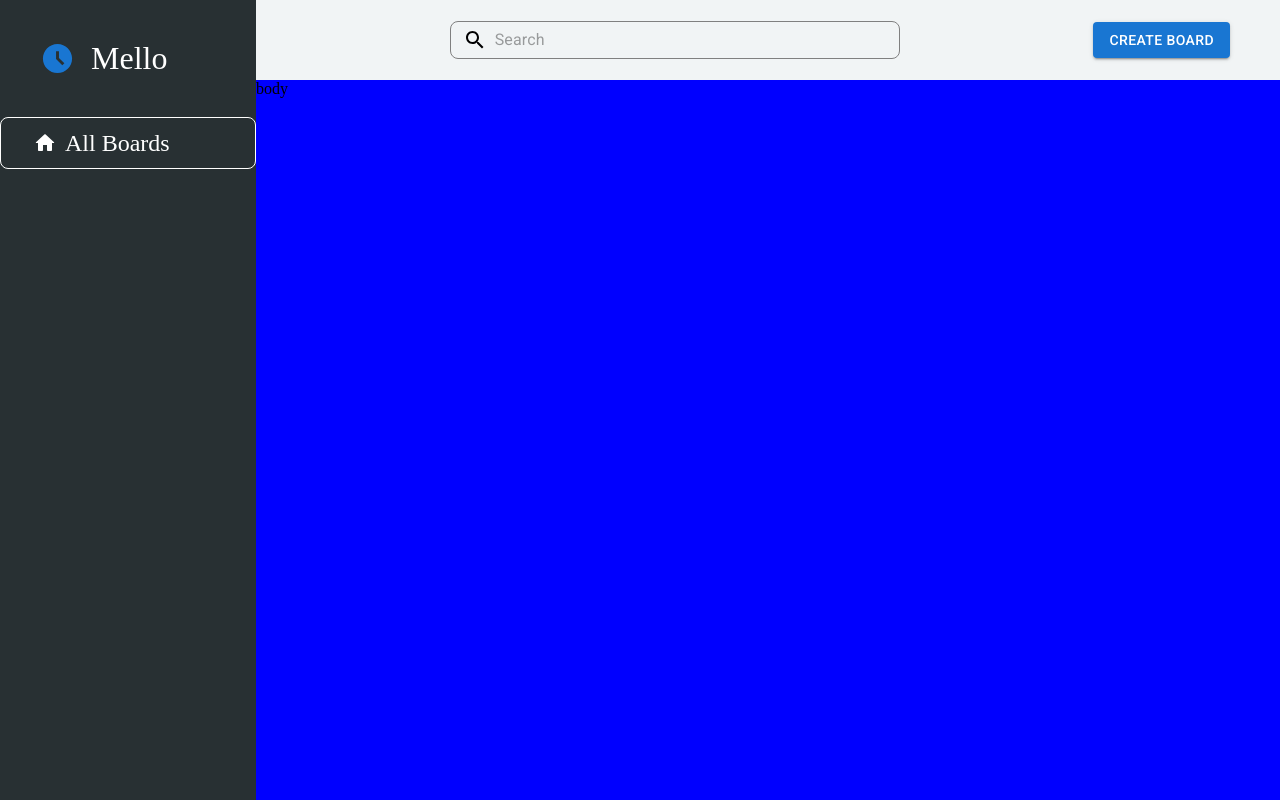
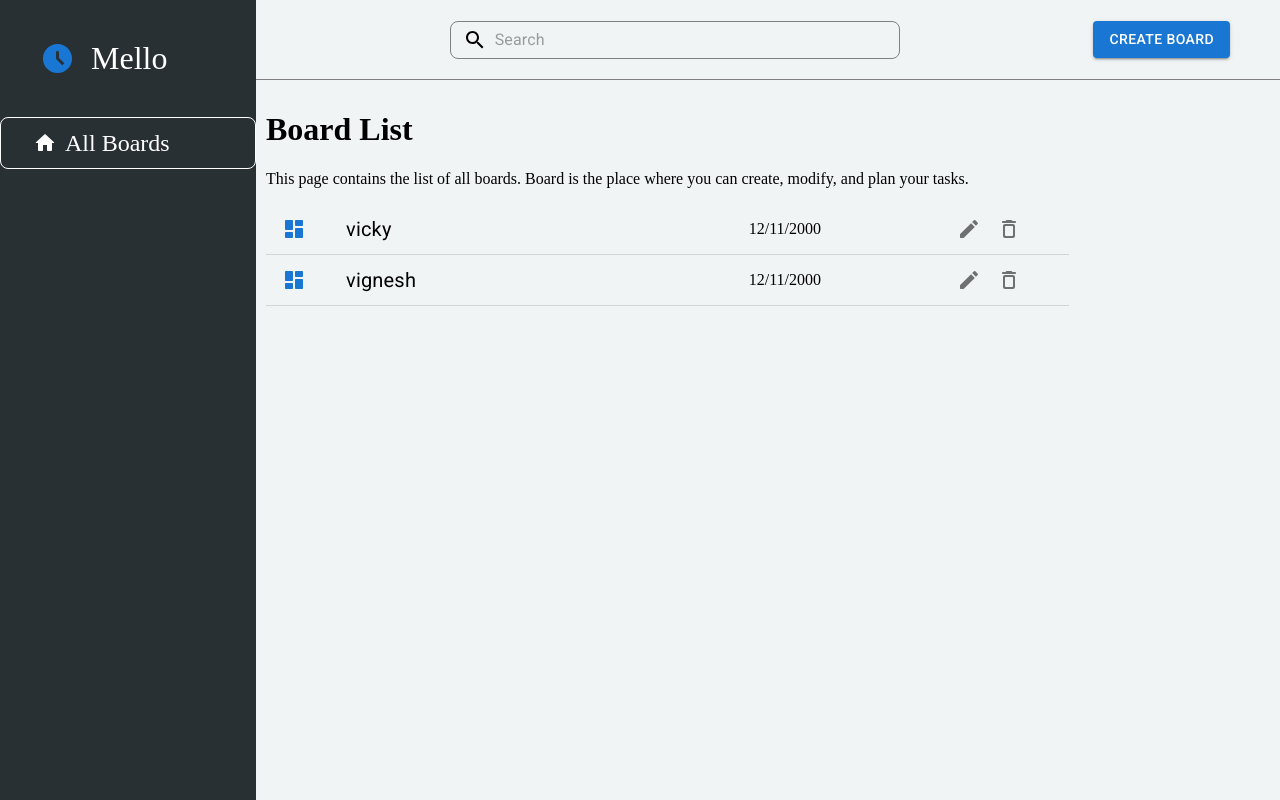
Before and after one commit to vignesh-sivaprakasam/mello-typescript, a React (Create React App) app: page / in a window 1280 px wide. Built offline with nearby package versions, Linux system fonts and the light colour scheme.

Commit message:
list item css and delete edit functionality added

```diff
--- /dev/null
+++ b/src/component/board-list/board-list-header.tsx
@@ -0,0 +1,13 @@
+import React from "react";
+
+export const BoardListHeader = () => {
+  return (
+    <div>
+      <h1>Board List</h1>
+      <p>
+        This page contains the list of all boards. Board is the place where you
+        can create, modify, and plan your tasks.
+      </p>
+    </div>
+  );
+};
--- /dev/null
+++ b/src/component/board-list/board-lists/board-list-item.tsx
@@ -0,0 +1,81 @@
+import React, { useState } from "react";
+import Box from "@mui/material/Box";
+import IconButton from "@mui/material/IconButton";
+import DashboardRoundedIcon from "@mui/icons-material/DashboardRounded";
+import DeleteOutlineRoundedIcon from "@mui/icons-material/DeleteOutlineRounded";
+import EditRoundedIcon from "@mui/icons-material/EditRounded";
+import Typography from "@mui/material/Typography";
+import TextField from "@mui/material/TextField";
+
+import styles from "./board-list.module.css";
+
+interface BoardListItemProps {
+  id: string;
+  name: string;
+  dateCreated: string;
+  onEdit: (id: string, name: string) => void;
+  onDelete: (id: string) => void;
+}
+export const BoardListItem: React.FC<BoardListItemProps> = ({
+  id,
+  name,
+  dateCreated,
+  onEdit,
+  onDelete,
+}) => {
+  const [isEdit, setIsEdit] = useState(false);
+  const [boardName, setBoardName] = useState(name);
+  console.log("board : : : : :  ", boardName);
+
+  const handleBlur = () => {
+    setBoardName(name);
+    setIsEdit(false);
+  };
+  return (
+    <div className={styles.item}>
+      <DashboardRoundedIcon color="primary" sx={{ padding: 2 }} />
+      {isEdit ? (
+        <TextField
+          hiddenLabel
+          id="filled-hidden-label-small"
+          value={boardName}
+          autoFocus
+          variant="standard"
+          size="small"
+          sx={{ marginLeft: 3, fontSize: 20, flex: 1 }}
+          onBlur={handleBlur}
+          onChange={(ev) => setBoardName(ev.target.value)}
+          onKeyDown={(ev) => {
+            if (ev.keyCode === 13) {
+              onEdit(id, boardName);
+              setIsEdit(false);
+            }
+          }}
+        />
+      ) : (
+        <Typography sx={{ marginLeft: 3, fontSize: 20, flex: 1 }}>
+          {boardName}
+        </Typography>
+      )}
+      <div className={styles.date}>{dateCreated}</div>
+      <Box className={styles.icon_container}>
+        <IconButton
+          onClick={() => {
+            console.log("Edit click");
+            setIsEdit(true);
+          }}
+        >
+          <EditRoundedIcon />
+        </IconButton>
+        <IconButton
+          onClick={() => {
+            onDelete(id);
+            console.log("Delete click");
+          }}
+        >
+          <DeleteOutlineRoundedIcon />
+        </IconButton>
+      </Box>
+    </div>
+  );
+};
--- /dev/null
+++ b/src/component/board-list/board-lists/board-list.module.css
@@ -0,0 +1,33 @@
+.item_container {
+  width: 80%;
+}
+.item {
+  display: flex;
+  height: 50px;
+  align-items: center;
+  border-bottom: 1px solid #d5d5d5;
+}
+.item:hover {
+  background-color: #1976d14a;
+  border-radius: 25px;
+}
+.date {
+  width: 200px;
+}
+.name {
+  margin-left: 30px;
+  font-size: 20px;
+}
+
+.icon_container {
+  margin-left: auto;
+  margin-right: 10%;
+
+  width: 5%;
+  display: flex;
+  justify-content: space-around;
+}
+.edit {
+}
+.delete {
+}
--- /dev/null
+++ b/src/component/board-list/board-lists/index.tsx
@@ -0,0 +1,35 @@
+import React from "react";
+import { BoardListItem } from "./board-list-item";
+import styles from "./board-list.module.css";
+
+interface BoardList {
+  id: string;
+  name: string;
+  dateCreated: string;
+}
+interface BoardListsProp {
+  items: BoardList[];
+  onEdit: (id: string, name: string) => void;
+  onDelete: (id: string) => void;
+}
+export const BoardLists: React.FC<BoardListsProp> = ({
+  items,
+  onEdit,
+  onDelete,
+}) => {
+  if (items.length === 0) {
+    return <div>Please Create Boards</div>;
+  }
+  return (
+    <div className={styles.item_container}>
+      {items.map((item) => (
+        <BoardListItem
+          key={item.id}
+          {...item}
+          onEdit={onEdit}
+          onDelete={onDelete}
+        />
+      ))}
+    </div>
+  );
+};
--- a/src/component/board-list/index.module.css
+++ b/src/component/board-list/index.module.css
@@ -1,12 +1,13 @@
 body {
   margin: 0;
 }
-.board_list_header {
+.board_list_top_bar {
   grid-area: header;
   display: flex;
   justify-content: flex-end;
   align-items: center;
-  margin-right: 50px;
+  padding-right: 50px;
+  border-bottom: 1px solid grey;
 }
 .board_list_sidebar {
   grid-area: sidebar;
@@ -14,7 +15,7 @@ body {
 }
 .board_list_body {
   grid-area: body;
-  background-color: blue;
+  padding: 10px;
 }
 .board_list_container {
   display: grid;
--- a/src/component/board-list/index.tsx
+++ b/src/component/board-list/index.tsx
@@ -1,14 +1,29 @@
 import React from "react";
 import { TopBar } from "../board-list/topbar";
 import { SideBar } from "../board-list/sidebar";
+import { BoardLists } from "./board-lists/index";
+import { BoardListHeader } from "./board-list-header";
 import styles from "./index.module.css";
 console.log("st:", styles);
-export const BoardListComponent = () => {
+const boardLists = [
+  { id: "123", name: "vicky", dateCreated: "12/11/2000" },
+  { id: "234", name: "vignesh", dateCreated: "12/11/2000" },
+];
+export const BoardListPage = () => {
+  const onEdit = (id: string, name: string) => {
+    console.log("edit id:", id);
+  };
+  const onDelete = (id: string) => {
+    console.log("delete id:", id);
+  };
   return (
     <div className={styles.board_list_container}>
       <SideBar />
       <TopBar />
-      <div className={styles.board_list_body}>body</div>
+      <div className={styles.board_list_body}>
+        <BoardListHeader />
+        <BoardLists items={boardLists} onEdit={onEdit} onDelete={onDelete} />
+      </div>
     </div>
   );
 };
--- a/src/component/board-list/topbar/index.tsx
+++ b/src/component/board-list/topbar/index.tsx
@@ -10,7 +10,7 @@ import styles from "./index.module.css";
 console.log(styles);
 export const TopBar: React.FC = () => {
   return (
-    <div className={boardListStyles.board_list_header}>
+    <div className={boardListStyles.board_list_top_bar}>
       <div className={styles.container}>
         <SearchIcon className={styles.icon} />
         <InputBase placeholder="Search" className={styles.input} />
--- a/src/container/board-list/index.tsx
+++ b/src/container/board-list/index.tsx
@@ -1,6 +1,6 @@
 import React from "react";
-import { BoardListComponent } from "../../component/board-list";
+import { BoardListPage } from "../../component/board-list";
 
 export const BoardListContainer = () => {
-  return <BoardListComponent></BoardListComponent>;
+  return <BoardListPage />;
 };
```
